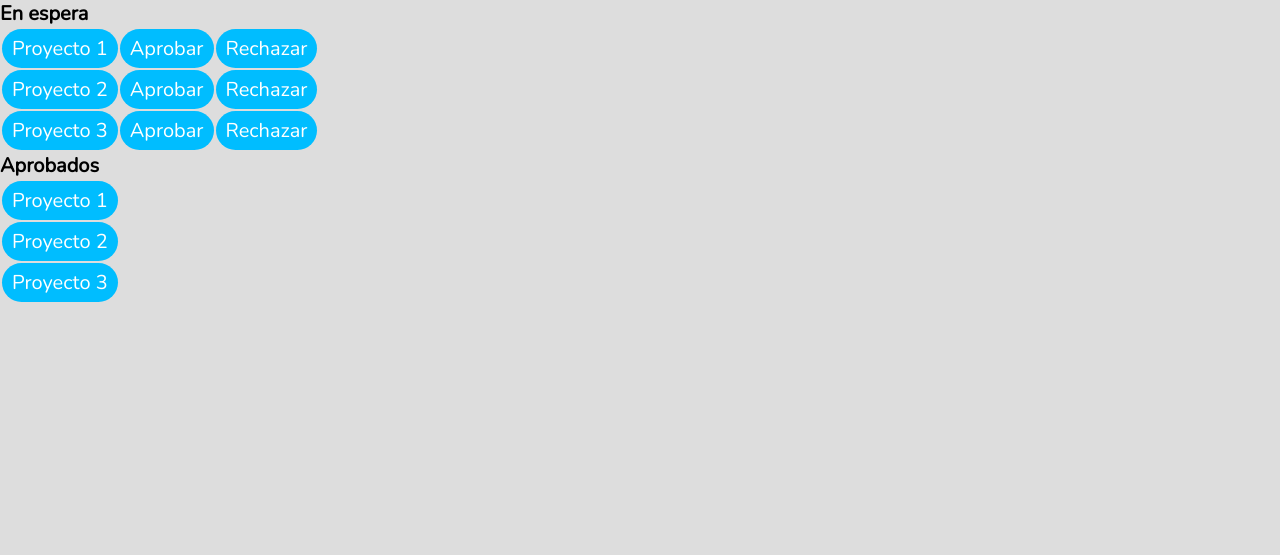
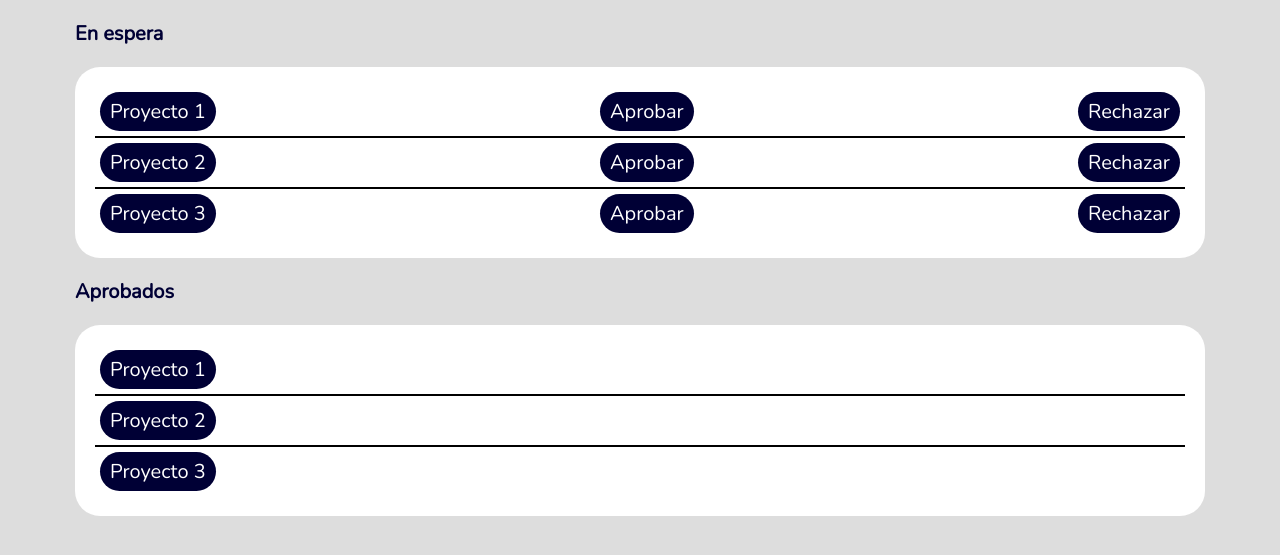
Before and after one commit to OshkarVTec/ExpoIngenieriasWeb, a PHP site: page /aprobar_proyectos.html in a window 1280 px wide. Shown: the part 80-635 px from the top of the page. Run offline with PHP 8.4, Linux system fonts and the light colour scheme.

Commit message:
Css for tables

```diff
--- a/CSS/style.css
+++ b/CSS/style.css
@@ -23,8 +23,32 @@
 
 }
 
+table{
+  border-collapse: collapse ;
+}
+
+tr {
+  display: flex;
+  justify-content: space-between;
+  border: solid;
+  border-width: 1px 0;
+}
+
+tr:first-child {
+  border-top: none;
+}
+tr:last-child {
+  border-bottom: none;
+}
+td{
+  padding: 5px;
+}
 body {
     background-color: var(--backgroundR);
+  }
+
+h1 {
+  color: var(--mainR);
 }
 
 .header{
@@ -79,6 +103,14 @@ body {
   padding: 20px;
 }
 
+
+.label{
+  margin-top: 20px;
+  margin-left: 75px;
+  margin-right: 75px;
+
+}
+
 .firstrow{
   justify-items: center;
   display: grid;
@@ -92,10 +124,26 @@ body {
 .firstrow .status{
   color: #D3E0EA;
 }
+.btnP button{
+  color: var(--wordaccentbg1R);
+  padding: 6px 10px;
+  background: var(--wordaccent1R);
+  border: none;
+  border-radius: 30px;
+  cursor: pointer;
+  transition: all 0.3s ease 0s;
+}
+
+.btnP button:hover{
+  /*background-color: var(--wordaccent2R);
+  color: var(--wordaccentbg1R); */
+  transform: scale(1.1);
+}
+
 .btn button{
   color: var(--wordaccentbg1R);
   padding: 6px 10px;
-  background: var(--wordaccent1R);
+  background: var(--mainR);
   border: none;
   border-radius: 30px;
   cursor: pointer;
--- a/aprobar_proyectos.html
+++ b/aprobar_proyectos.html
@@ -14,7 +14,8 @@
       </div>
       <a href="#" class="btn"><button>Log In</button></a>
    </header>
-   <h1>En espera</h1>
+   <h1 class="label">En espera</h1>
+   <div class = "container">
       <table>
          <tr>
             <td><a href="#" class="btn"><button>Proyecto 1</button></a></td>
@@ -32,7 +33,9 @@
             <td><a href="#" class="btn"><button>Rechazar</button></a></td>
          </tr>
       </table>
-   <h1>Aprobados</h1>
+   </div>
+   <h1 class="label">Aprobados</h1>
+   <div class = "container">
       <table>
          <tr>
             <td><a href="#" class="btn"><button>Proyecto 1</button></a></td>
@@ -44,6 +47,7 @@
             <td><a href="#" class="btn"><button>Proyecto 3</button></a></td>
          </tr>
       </table>
+   </div>
    <dialog>
       <h2>¿Rechazar proyecto 1?</h2>
       <h2>Esta acción no se puede deshacer</h2>
--- a/proyecto.html
+++ b/proyecto.html
@@ -19,7 +19,7 @@
         <div class="firstrow">
             <h1 class="title">Nombre del Proyecto</h1>
             <p class ="status">Aprobado/Rechazado</p>
-            <a href="#" class="btn"><button>Editar</button></a>
+            <a href="#" class="btnP"><button>Editar</button></a>
         </div>
         <hr color="#1687A7">
         <div class="secondrow">
```
Lines whose indentation alone changed are shown as unchanged.
